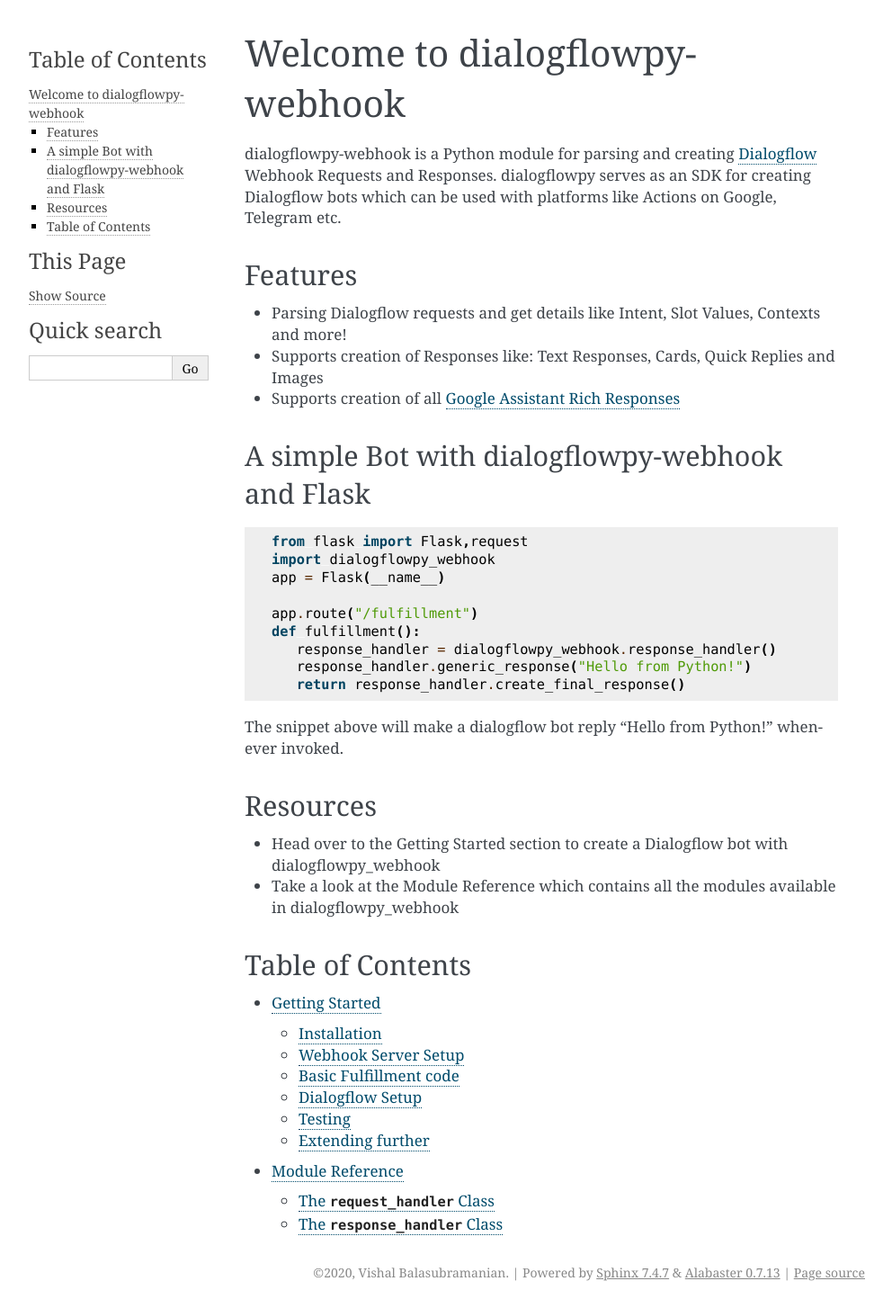
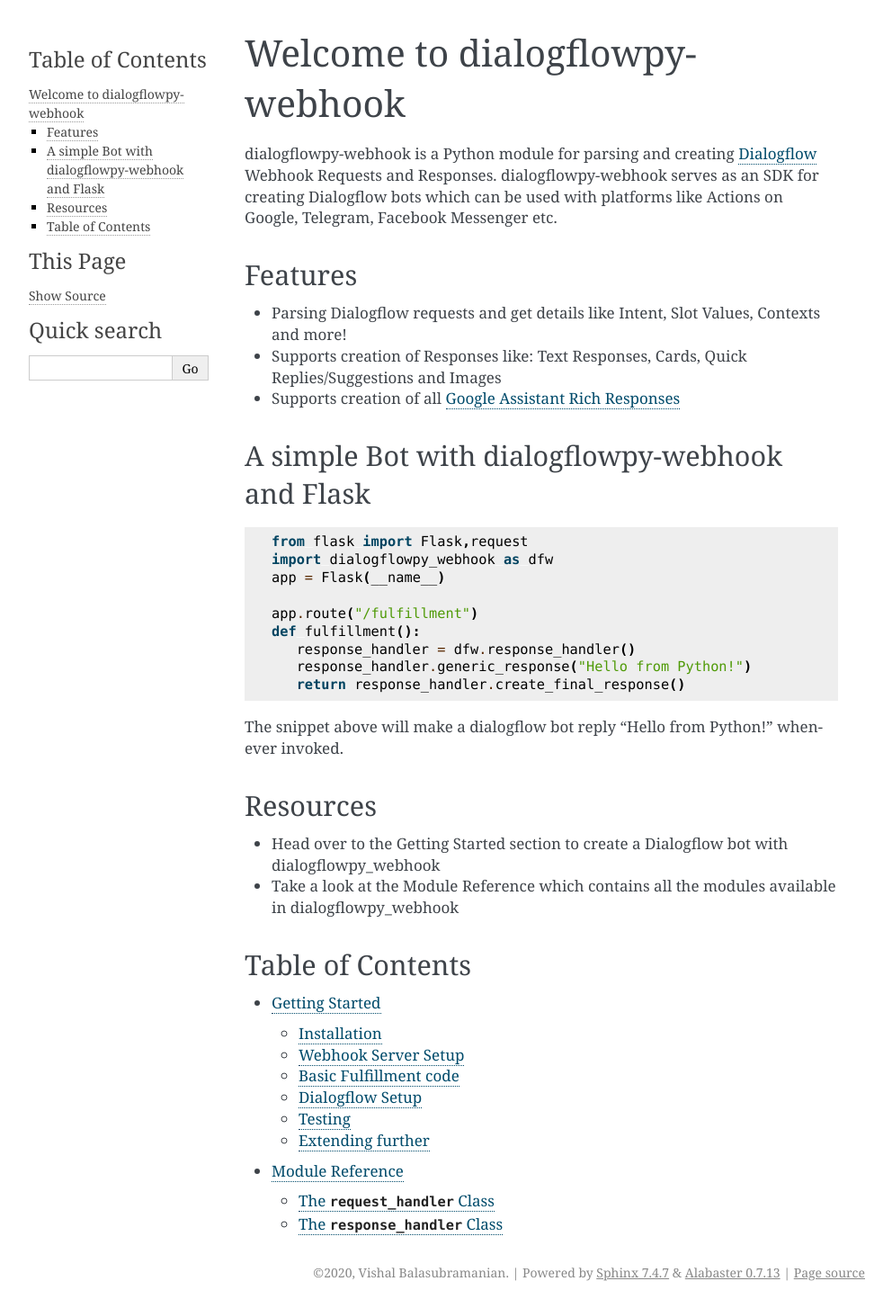
Before and after one commit to vishalbala-nps/dialogflowpy-webhook, a Sphinx documentation site: the page built from docs/source/index.rst, in a window 1280 px wide. Shown: the whole page at 90% size, without its empty margins (148-1140 px from the left). Built offline with Sphinx 7.4.7, drawn with Linux system fonts in a browser that asks for light colours.

Commit message:
Minor Wording changes in docs

```diff
--- a/docs/source/index.rst
+++ b/docs/source/index.rst
@@ -1,13 +1,12 @@
 ********************************
 Welcome to dialogflowpy-webhook
 ********************************
-dialogflowpy-webhook is a Python module for parsing and creating `Dialogflow <http://www.dialogflow.com/>`_ Webhook Requests and Responses. dialogflowpy serves as an
-SDK for creating Dialogflow bots which can be used with platforms like Actions on Google, Telegram etc.
+dialogflowpy-webhook is a Python module for parsing and creating `Dialogflow <http://www.dialogflow.com/>`_ Webhook Requests and Responses. dialogflowpy-webhook serves as an SDK for creating Dialogflow bots which can be used with platforms like Actions on Google, Telegram, Facebook Messenger etc.
 
 Features
 #########
 * Parsing Dialogflow requests and get details like Intent, Slot Values, Contexts and more!
-* Supports creation of Responses like: Text Responses, Cards, Quick Replies and Images
+* Supports creation of Responses like: Text Responses, Cards, Quick Replies/Suggestions and Images
 * Supports creation of all `Google Assistant Rich Responses <https://cloud.google.com/dialogflow/docs/intents-rich-messages>`_
 
 A simple Bot with dialogflowpy-webhook and Flask
@@ -15,12 +14,12 @@
 .. code-block:: python
 
    from flask import Flask,request
-   import dialogflowpy_webhook
+   import dialogflowpy_webhook as dfw
    app = Flask(__name__)
 
    app.route("/fulfillment")
    def fulfillment():
-      response_handler = dialogflowpy_webhook.response_handler()
+      response_handler = dfw.response_handler()
       response_handler.generic_response("Hello from Python!")
       return response_handler.create_final_response()
 
```
Also changed, not shown: 2 other files.
